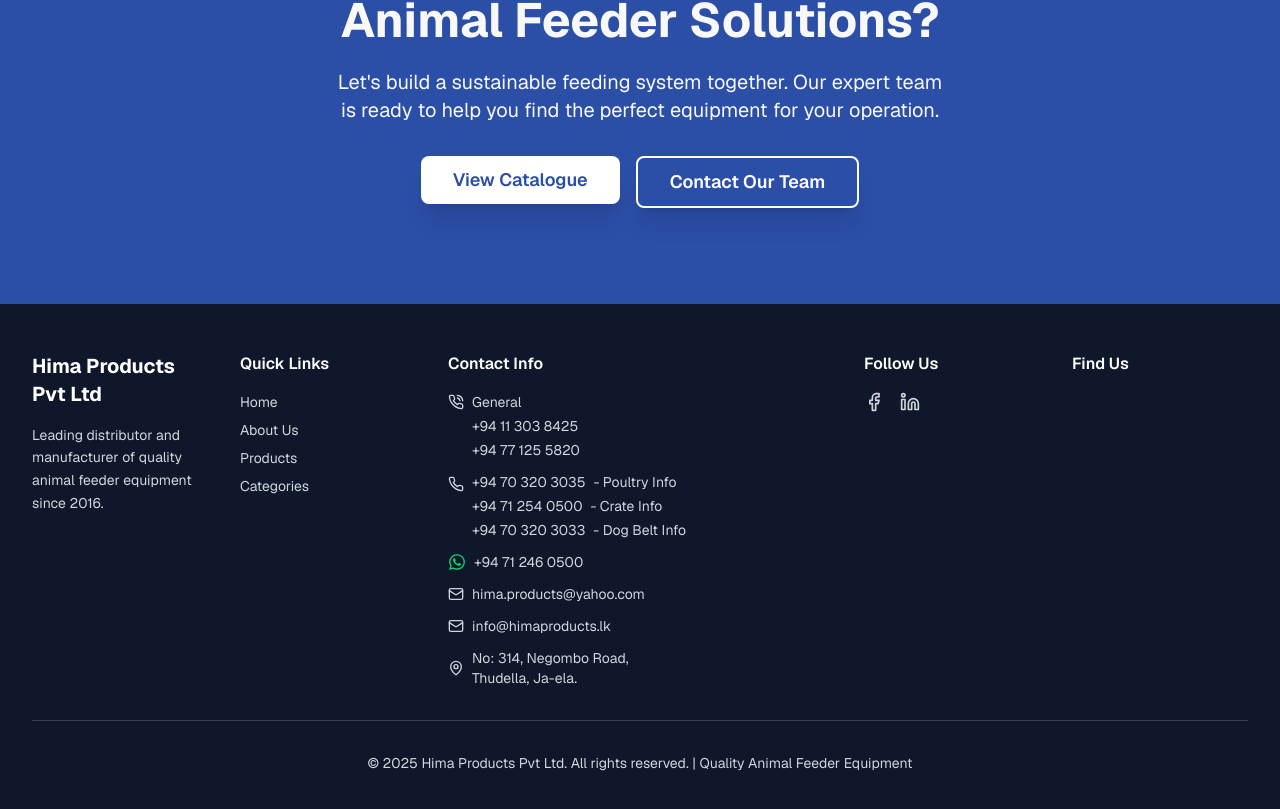
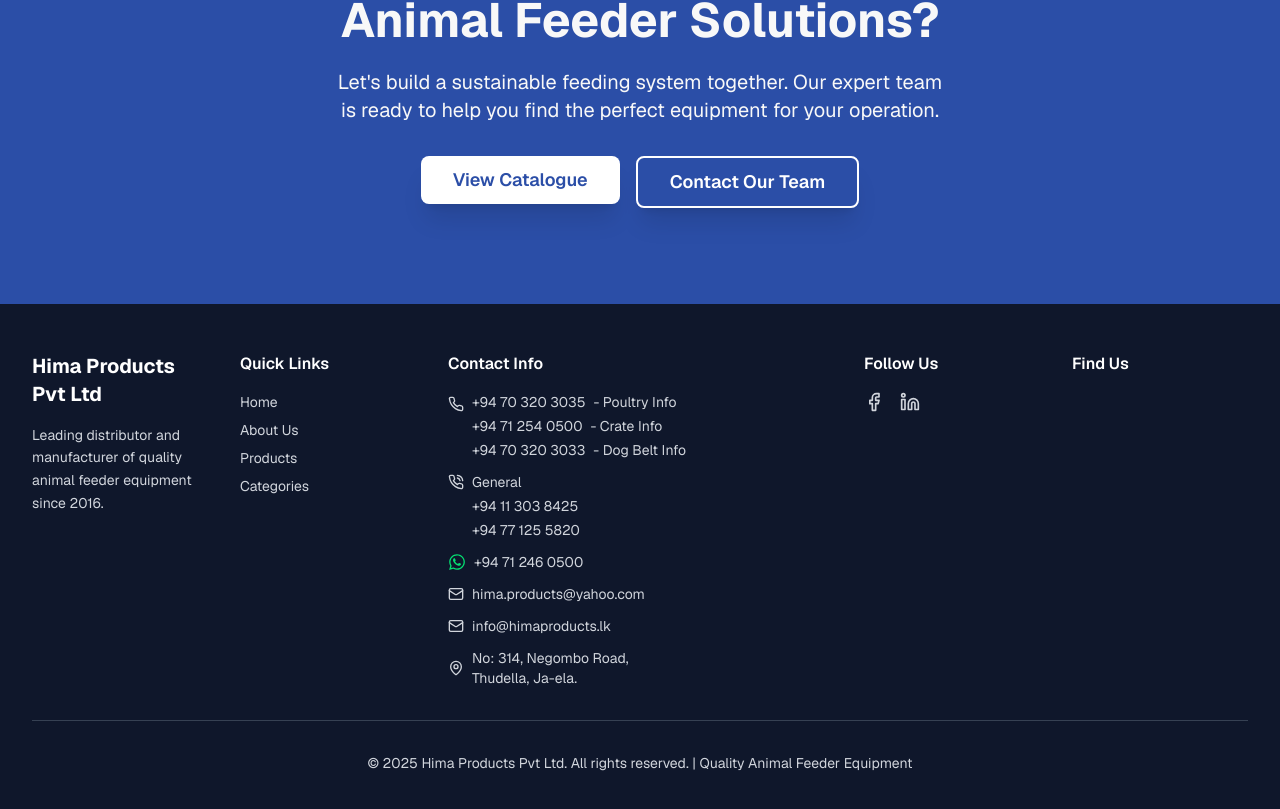
Before and after one commit to theDocklar/hima-products, a Next.js app: page / in a window 1280 px wide. Shown: the part 3871-4680 px from the top of the page. Built offline with nearby package versions, Linux system fonts and the light colour scheme; grey boxes are pictures that could not be loaded.

Commit message:
Updated footer

```diff
--- a/components/footer.tsx
+++ b/components/footer.tsx
@@ -17,7 +17,9 @@ export default function Footer() {
         <div className="grid grid-cols-1 md:grid-cols-2 lg:grid-cols-6 gap-8 mb-8">
           {/* Company */}
           <div>
-            <h3 className="font-bold text-xl mb-4 text-white">Hima Products Pvt Ltd</h3>
+            <h3 className="font-bold text-xl mb-4 text-white">
+              Hima Products Pvt Ltd
+            </h3>
             <p className="text-gray-300 text-sm leading-relaxed">
               Leading distributor and manufacturer of quality animal feeder
               equipment since 2016.
@@ -68,15 +70,6 @@ export default function Footer() {
           <div className="lg:col-span-2">
             <h4 className="font-semibold mb-4 text-white">Contact Info</h4>
             <ul className="space-y-3 text-sm">
-              <li className="flex flex-col gap-1 text-gray-300">
-                <div className="flex items-center gap-2">
-                  <PhoneCall size={16} />
-                  <span>General</span>
-                </div>
-
-                <span className="ml-6">+94 11 303 8425</span>
-                <span className="ml-6">+94 77 125 5820</span>
-              </li>
               <li className="flex items-start gap-2 text-gray-300">
                 <Phone size={16} className="mt-1 flex-shrink-0" />
 
@@ -96,6 +89,15 @@ export default function Footer() {
                     <span>- Dog Belt Info</span>
                   </div>
                 </div>
+              </li>
+              <li className="flex flex-col gap-1 text-gray-300">
+                <div className="flex items-center gap-2">
+                  <PhoneCall size={16} />
+                  <span>General</span>
+                </div>
+
+                <span className="ml-6">+94 11 303 8425</span>
+                <span className="ml-6">+94 77 125 5820</span>
               </li>
               <li className="flex items-center gap-2 text-gray-300">
                 <FaWhatsapp className="text-green-400 text-lg flex-shrink-0" />
@@ -164,8 +166,8 @@ export default function Footer() {
         {/* Copyright */}
         <div className="border-t border-gray-700 pt-8">
           <p className="text-center text-gray-300 text-sm">
-            © 2025 Hima Products Pvt Ltd. All rights reserved. | Quality Animal Feeder
-            Equipment
+            © 2025 Hima Products Pvt Ltd. All rights reserved. | Quality Animal
+            Feeder Equipment
           </p>
         </div>
       </div>
```
